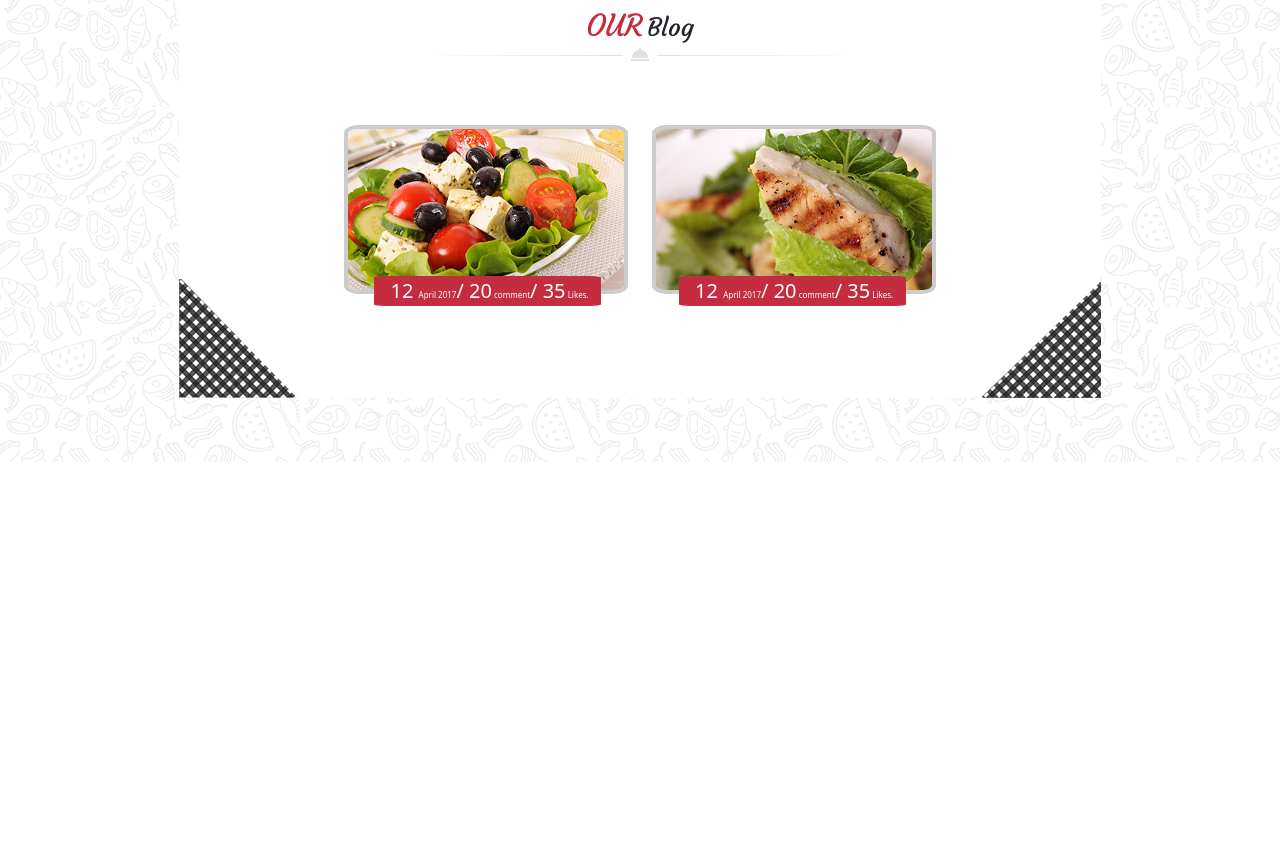
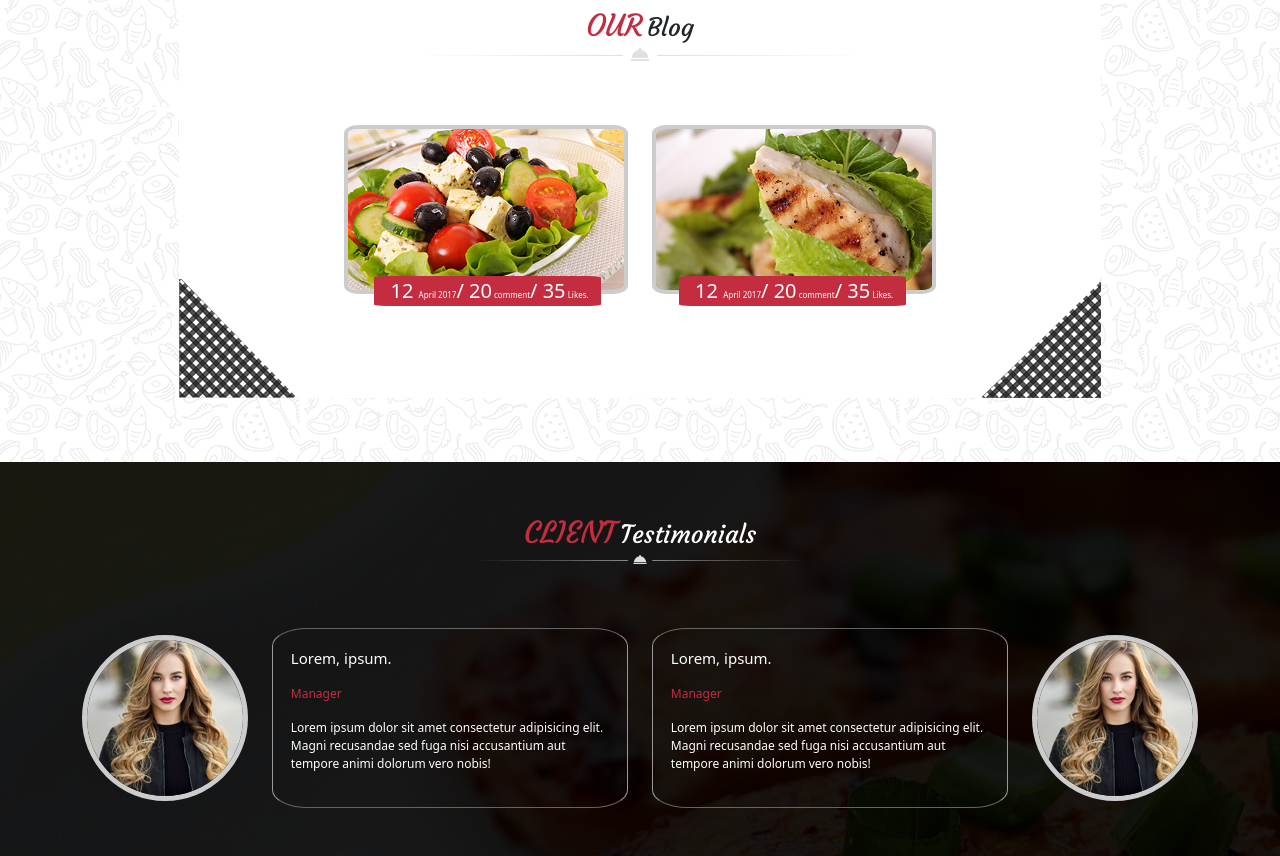
Before and after one commit to kzakaria97/bootstrap-les-chefs-, a website: page index.html in a window 1280 px wide. Shown: the part 2496-3352 px from the top of the page. Before the commit the page ends 2958 px from the top, so only its background shows below. Drawn offline with nearby package versions, Linux system fonts and the light colour scheme.

Commit message:
fin section 4

```diff
--- a/index.html
+++ b/index.html
@@ -255,6 +255,46 @@
 
     <!-- fin section3 formulaire -->
 
+    <!-- debut section 4 client -->
+    <section class="section4">
+        <div class="pt-md-5">
+            <p class="text-center">
+                <span class="red-title text-uppercase">client</span>
+                <span class="black-title">
+                    Testimonials</span> <br>
+                <img src="./public/images/decoration_line.png" class="w-25 pb-5" alt="">
+            </p>
+        </div>
+        <div class="container pb-md-5">
+            <div class="row text-white d-flex align-items-center">
+                <div class="col-2">
+                    <img src="./public/images/testimonial1.jpg" class="rounded-circle w-100 img-test" alt="">
+                </div>
+
+                <div class="col-4">
+                    <div class="text-p">
+                        <p>Lorem, ipsum.</p>
+                        <p class="manager">Manager</p>
+                        <p>Lorem ipsum dolor sit amet consectetur adipisicing elit. Magni recusandae sed fuga nisi accusantium aut tempore animi dolorum vero nobis!</p>
+                    </div>
+
+                </div>
+
+                <div class="col-4">
+                    <div class="text-p">
+                        <p>Lorem, ipsum.</p>
+                        <p class="manager">Manager</p>
+                        <p>Lorem ipsum dolor sit amet consectetur adipisicing elit. Magni recusandae sed fuga nisi accusantium aut tempore animi dolorum vero nobis!</p>
+                    </div>
+
+                </div>
+
+                <div class="col-2">
+                    <img src="./public/images/testimonial1.jpg" class="rounded-circle w-100 img-test" alt="">
+                </div>
+            </div>
+        </div>
+    </section>
 
     <script src="./public/js/main.js"></script>
     <script src="https://cdn.jsdelivr.net/npm/bootstrap@5.1.3/dist/js/bootstrap.bundle.min.js"
--- /dev/null
+++ b/src/sass/modules/_section4.sass
@@ -0,0 +1,27 @@
+.section4
+    background-image: url(../../public/images/testimonials_background.jpg)
+    background-size: calc( 250 - 200 )
+    background-color: #676767
+    background-blend-mode: multiply
+    .red-title
+        color: $color-red
+        font-size: $size-title-red
+        font-family: $font-courgette
+    .black-title
+        color: white
+        font-size: $size-title
+        font-family: $font-courgette
+    .manager
+        color: $color-red
+    .text-p
+        border-top:1px solid #646464
+        border-bottom: 1px solid #646464
+        border-left: 1px solid #999
+        border-right: 1px solid #999
+        border-radius: 10%
+        padding: 5%
+        font-size: 12px
+        p:first-child
+            font-size: 15px
+    .img-test
+        border: 5px solid #ccc
--- a/src/sass/modules/_style.sass
+++ b/src/sass/modules/_style.sass
@@ -2,3 +2,4 @@
 @import ./_section1
 @import ./_section2
 @import ./_section3
+@import ./_section4
```
Also changed, not shown: public/css/app.css, 1 other file.
